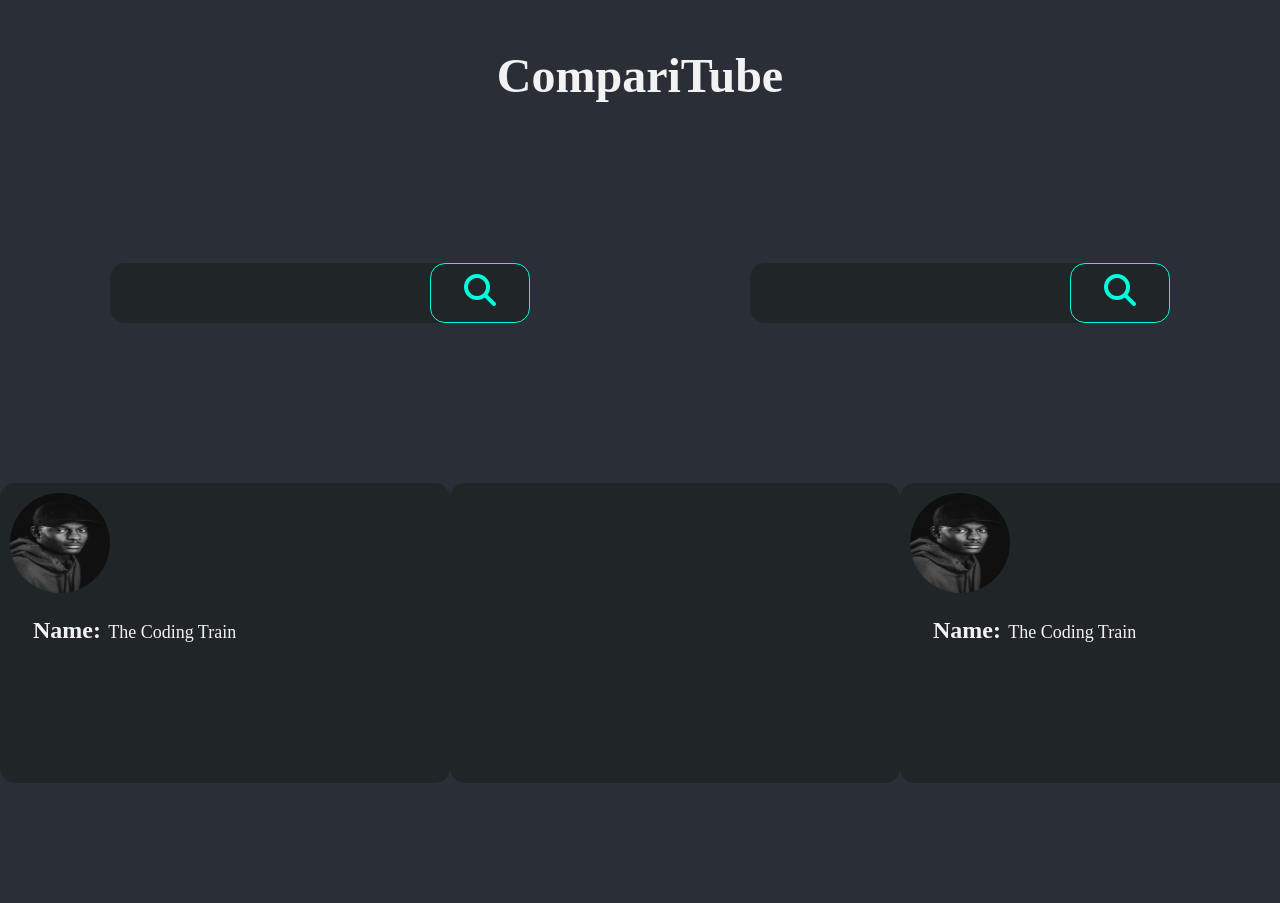
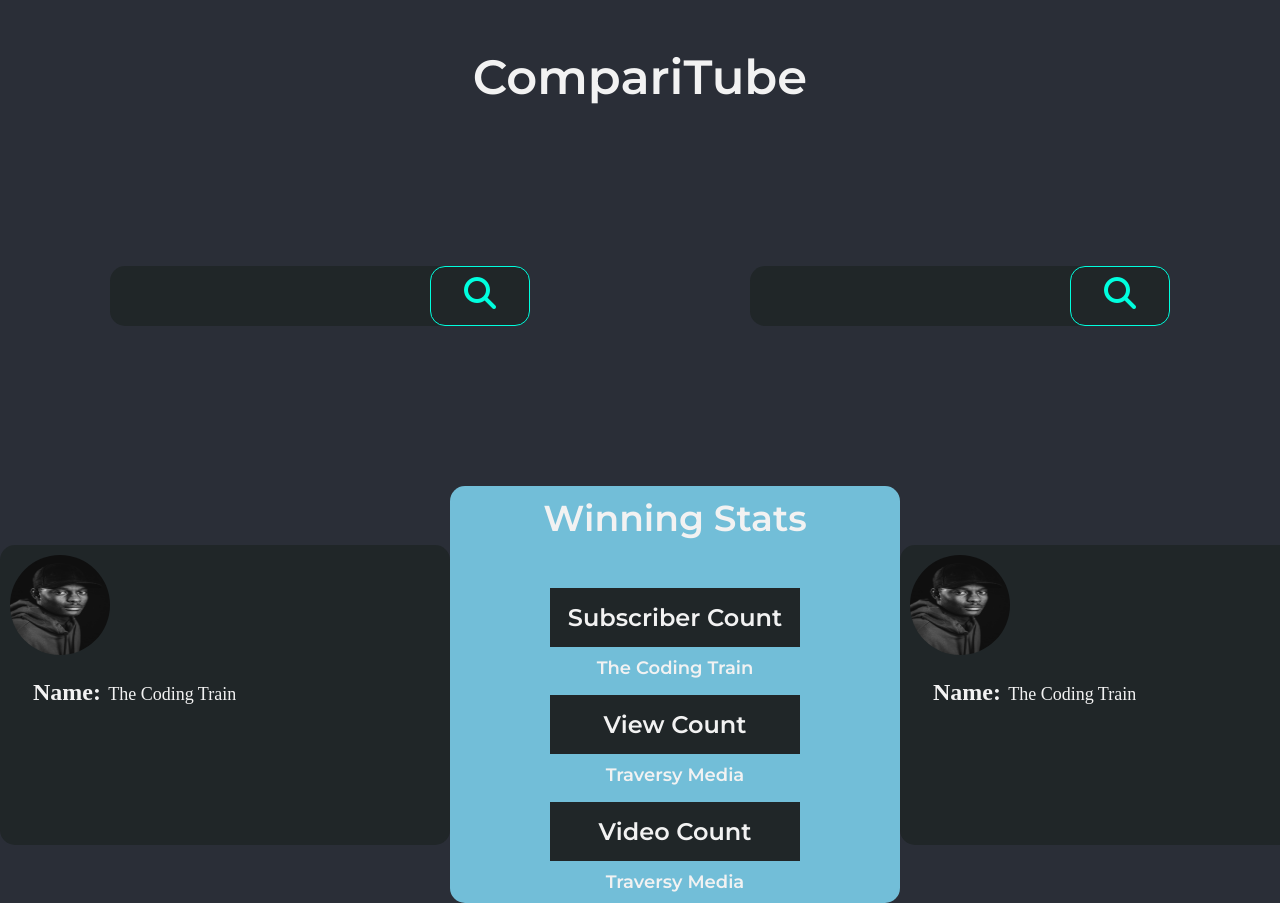
Before and after one commit to RAMTeam/compariTube, a website: page index.html in a window 1280 px wide. Shown: the top 903 px of the page. Before the commit the page ends 848 px from the top, so only its background shows below. Drawn offline with Linux system fonts and the light colour scheme; a web font is replaced by a local one.

Commit message:
Finished styling of intial components, will adjust after javascript is connected to front end

```diff
--- a/index.html
+++ b/index.html
@@ -4,6 +4,16 @@
     <meta charset="UTF-8" />
     <meta http-equiv="X-UA-Compatible" content="IE=edge" />
     <meta name="viewport" content="width=device-width, initial-scale=1.0" />
+    <link rel="preconnect" href="https://fonts.gstatic.com" />
+    <link
+      href="https://fonts.googleapis.com/css2?family=Montserrat:wght@600&display=swap"
+      rel="stylesheet"
+    />
+    <link rel="preconnect" href="https://fonts.gstatic.com" />
+    <link
+      href="https://fonts.googleapis.com/css2?family=Kurale&display=swap"
+      rel="stylesheet"
+    />
     <script
       src="https://kit.fontawesome.com/05e9fd9dda.js"
       crossorigin="anonymous"
@@ -39,7 +49,24 @@
             </li>
           </ul>
         </div>
-        <div class="col-mid col"></div>
+        <div class="col-mid col">
+          <h2 class="winning-stats-heading">Winning Stats</h2>
+          <div class="catagory">
+            <h4 class="cat-item-title">Subscriber Count</h4>
+            <p class="cat-item-winner">The Coding Train</p>
+          </div>
+          <div class="catagory">
+            <h4 class="cat-item-title">View Count</h4>
+            <p class="cat-item-winner">Traversy Media</p>
+          </div>
+          <div class="catagory">
+            <h4 class="cat-item-title">Video Count</h4>
+            <p class="cat-item-winner">Traversy Media</p>
+          </div>
+        </div>
+        <div class="comparison-btn-container">
+          <button class="compare-btn">Compare</button>
+        </div>
         <div class="col-right col">
           <div class="profile-thumbnail">
             <img src="/assets/brivel-bariki-CrZT7ZYdWc4-unsplash.jpg" alt="" />
@@ -50,9 +77,6 @@
             </li>
           </ul>
         </div>
-        <div class="comparison-btn-container">
-          <button class="compare-btn">Compare</button>
-        </div>
       </div>
     </div>
 
--- a/scss/_config.scss
+++ b/scss/_config.scss
@@ -6,7 +6,11 @@
 $search-button-accent-color: #161414;
 $compare-button-color: #ff7f00;
 
-// Font Sizing
+// Font-sizing
 $heading-font-size: 48px;
 $primary-font-size: 18px;
 $subheading-font-size: 24px;
+
+// Font Styles
+$montserrat-semi: "Montserrat", sans-serif;
+$kurale: "Kurale", serif; ;
--- a/scss/style.scss
+++ b/scss/style.scss
@@ -9,6 +9,7 @@
 body {
   background: $mainBackground-color;
   color: $primary-font-color;
+  font-family: $montserrat-semi;
 }
 .container {
   width: 100%;
@@ -101,9 +102,46 @@
     width: 450px;
     min-height: 300px;
   }
+  .col-mid {
+    position: relative;
+    width: 450px;
+    display: flex;
+    flex-direction: column;
+    justify-self: center;
+    align-items: center;
+    // visibility: hidden;
+    text-align: center;
+    background-color: #72bed8;
+    .winning-stats-heading {
+      margin-bottom: 2rem;
+      display: flex;
+      justify-self: center;
+      align-items: center;
+      font-size: 36px;
+      text-align: center;
+    }
+    .catagory {
+      .cat-item-title {
+        background: $secondary-background-color;
+        margin: 1rem 0 10px 0;
+        margin: 1rem 0 10px 0;
+        text-align: center;
+        width: 250px;
+        font-size: 24px;
+        color: $primary-font-color;
+        padding: 15px;
+      }
+      .cat-item-winner {
+        font-size: 18px;
+      }
+      // background: #202628;
+    }
+  }
+
   .profile-item {
     margin: 20px;
     font-size: $primary-font-size;
+    font-family: $kurale;
     .profile-heading {
       padding: 3px;
       font-size: $subheading-font-size;
@@ -131,4 +169,27 @@
       transform: scale(1.1);
     }
   }
+  .winner-looser {
+    display: flex;
+    justify-content: space-around;
+    text-align: center;
+    font-size: 24px;
+    font-weight: bold;
+    .winner {
+      position: relative;
+      margin-top: 130px;
+      width: 120px;
+      height: 30px;
+      border-radius: 15px;
+      margin: 5px;
+      background-color: #09c9b2;
+    }
+    .looser {
+      width: 120px;
+      height: 30px;
+      border-radius: 15px;
+      margin: 5px;
+      background-color: #fe9800;
+    }
+  }
 }
```
Also changed, not shown: css/style.css.
